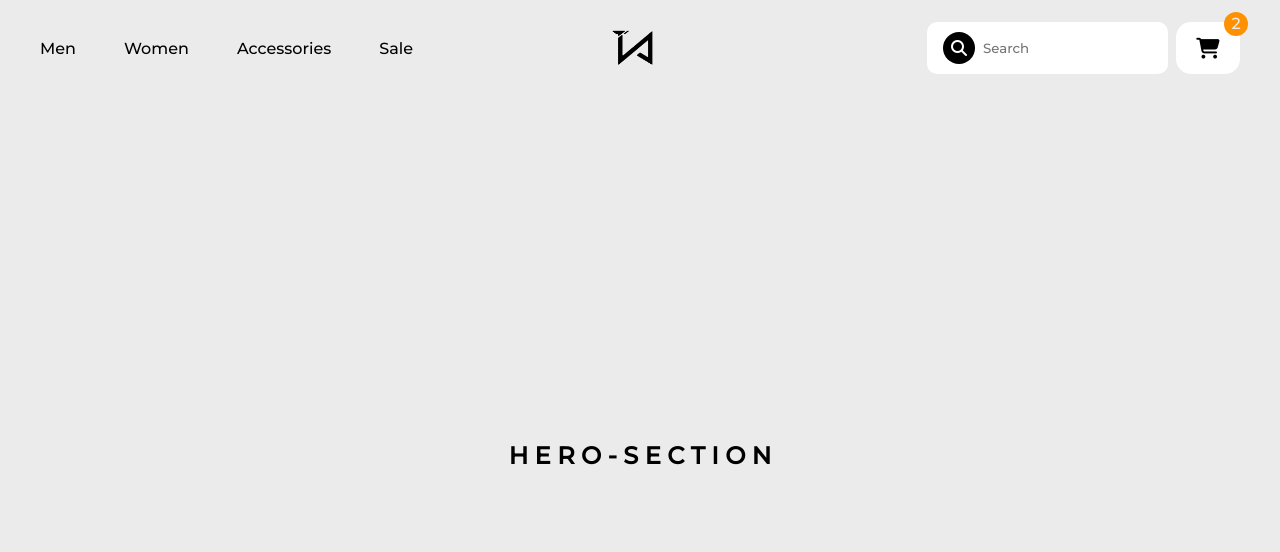
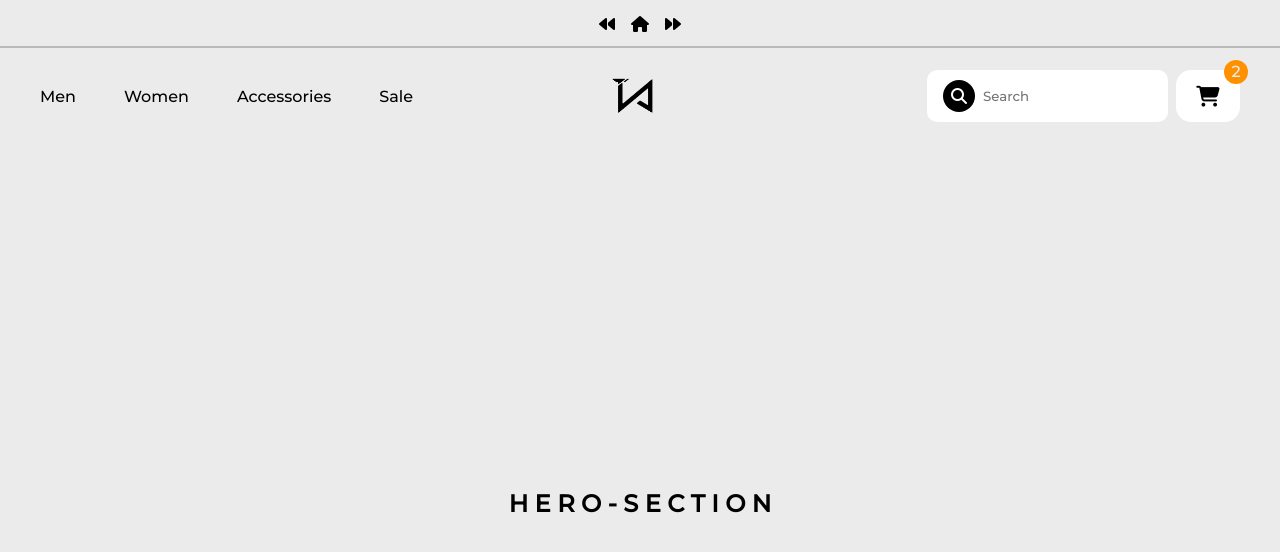
Before and after one commit to Ivanlizardo/WD-Seatwork-1, a plain HTML site: page pages/page3/index.html in a window 1280 px wide. Shown: the top 552 px of the page. Drawn offline with nearby package versions, Linux system fonts and the light colour scheme.

Commit message:
feat: added better ux for traversal

```diff
--- a/pages/page3/assets/css/style.css
+++ b/pages/page3/assets/css/style.css
@@ -21,6 +21,31 @@ body {
 img {
   height: 3rem;
   aspect-ratio: 1/1;
+}
+
+.pagination {
+  height: 2svh;
+  display: flex;
+  justify-content: center;
+  align-items: center;
+  gap: 1rem;
+  padding: 1.5rem 0;
+  position: relative;
+}
+
+.pagination::after {
+  content: "";
+  position: absolute;
+  height: 0.1rem;
+  width: 100%;
+  background-color: #bcb8b8;
+  bottom: 0;
+  left: 0;
+  z-index: -1;
+}
+
+.pagination .fa-solid:hover {
+  color: var(--secondary-color);
 }
 
 header {
--- a/pages/page3/index.html
+++ b/pages/page3/index.html
@@ -16,6 +16,23 @@
   </head>
 
   <body>
+    <div class="pagination">
+      <div>
+        <a href="../page2/index.html" title="previous"
+          ><i class="fa-solid fa-backward"></i
+        ></a>
+      </div>
+      <div>
+        <a href="../../index.html" title="home"
+          ><i class="fa-solid fa-house"></i
+        ></a>
+      </div>
+      <div>
+        <a href="../page4/index.html" title="next"
+          ><i class="fa-solid fa-forward"></i
+        ></a>
+      </div>
+    </div>
     <header>
       <nav>
         <div class="leftside_Nav">
```
